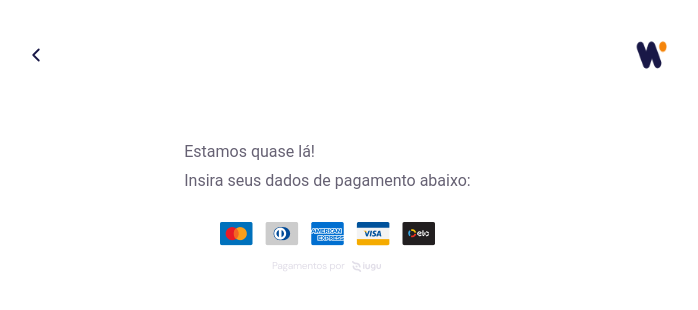
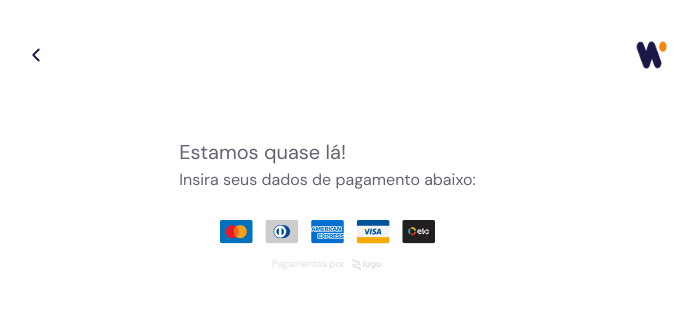
Before and after one commit to f3rnandorj/wb-challenge, a Next.js app: page / in a window 1280 px wide. Shown: the top 310 px of the page, without its empty margins (0-698 px from the left). Built offline with nearby package versions, Linux system fonts and the light colour scheme.

Commit message:
Finish to create Text component.

```diff
--- a/package.json
+++ b/package.json
@@ -10,6 +10,7 @@
     "prepare": "husky"
   },
   "dependencies": {
+    "@emotion/is-prop-valid": "^1.3.1",
     "lucide-react": "^0.484.0",
     "next": "15.2.4",
     "react": "^19.0.0",
--- a/src/components/Text/index.tsx
+++ b/src/components/Text/index.tsx
@@ -1,53 +1,42 @@
-// src/components/Text/index.tsx
-import styled, { DefaultTheme } from "styled-components";
+import { CSSProperties, ReactNode } from "react";
+import { DefaultTheme } from "styled-components";
+import { StyledText } from "./styles";
 
-interface TextProps {
-  size?: "xs" | "sm" | "md" | "lg" | "xl";
-  weight?: "light" | "regular" | "medium" | "bold";
-  color?: keyof DefaultTheme["colors"];
-  align?: "left" | "center" | "right" | "justify";
-  transform?: "none" | "uppercase" | "lowercase" | "capitalize";
+export type TextVariants =
+  | "h4"
+  | "body"
+  | "body2"
+  | "body2Alternative"
+  | "exceptions"
+  | "ctaText";
+
+export interface TextProps {
+  as?: React.ElementType;
+  preset?: TextVariants;
+  color?: keyof DefaultTheme["font"]["colors"];
+  children: ReactNode;
+  style?: CSSProperties | undefined;
 }
 
-export const Text = styled.p.withConfig({
-  shouldForwardProp: (prop) => prop !== "weight",
-})<TextProps>`
-  font-size: ${({ size }) => {
-    switch (size) {
-      case "xs":
-        return "0.75rem"; // 12px
-      case "sm":
-        return "0.875rem"; // 14px
-      case "md":
-        return "1rem"; // 16px
-      case "lg":
-        return "1.25rem"; // 20px
-      case "xl":
-        return "4rem"; // 64px
-      default:
-        return "1rem";
-    }
-  }};
+export function Text({
+  children,
+  preset = "body",
+  color = "text",
+  style,
+  ...sRTextProps
+}: TextProps) {
+  return (
+    <StyledText preset={preset} color={color} {...sRTextProps} style={style}>
+      {children}
+    </StyledText>
+  );
+}
 
-  font-weight: ${({ weight }) => {
-    switch (weight) {
-      case "light":
-        return 300;
-      case "regular":
-        return 400;
-      case "medium":
-        return 500;
-      case "bold":
-        return 700;
-      default:
-        return 400;
-    }
-  }};
-
-  color: ${({ theme, color }) =>
-    theme.font.colors[color as keyof typeof theme.font.colors] ||
-    theme.font.colors.text};
-
-  text-align: ${({ align }) => align || "left"};
-  text-transform: ${({ transform }) => transform || "none"};
-`;
+export const $fonts: Record<TextVariants, CSSProperties | undefined> = {
+  h4: { fontSize: 20, lineHeight: "100%", fontWeight: 400 },
+  body: { fontSize: 16, lineHeight: "100%", fontWeight: 400 },
+  body2: { fontSize: 14, lineHeight: "100%", fontWeight: 400 },
+  body2Alternative: { fontSize: 14, lineHeight: "100%", fontWeight: 700 },
+  ctaText: { fontSize: 12, lineHeight: "100%", fontWeight: 700 },
+  exceptions: { fontSize: 10, lineHeight: "100%", fontWeight: 400 },
+};
--- /dev/null
+++ b/src/components/Text/styles.ts
@@ -0,0 +1,12 @@
+import styled, { DefaultTheme } from "styled-components";
+import { $fonts, TextVariants } from ".";
+
+export const StyledText = styled.p<{
+  preset: TextVariants;
+  color: keyof DefaultTheme["font"]["colors"];
+}>`
+  font-size: ${({ preset }) => $fonts[preset]?.fontSize}px;
+  line-height: ${({ preset }) => $fonts[preset]?.lineHeight};
+  font-weight: ${({ preset }) => $fonts[preset]?.fontWeight};
+  color: ${({ theme, color }) => theme.font.colors[color]};
+`;
--- a/src/pages/_app.tsx
+++ b/src/pages/_app.tsx
@@ -1,12 +1,26 @@
 import { ResetCss, theme } from "@/theme";
 import type { AppProps } from "next/app";
-import { ThemeProvider } from "styled-components";
+import { StyleSheetManager, ThemeProvider } from "styled-components";
+import { DM_Sans } from "next/font/google";
+import isPropValid from "@emotion/is-prop-valid";
+
+const dmSans = DM_Sans({
+  subsets: ["latin"],
+  weight: ["400", "700"],
+  display: "swap",
+});
 
 export default function App({ Component, pageProps }: AppProps) {
   return (
     <ThemeProvider theme={theme}>
-      <ResetCss />
-      <Component {...pageProps} />
+      <div className={dmSans.className}>
+        <ResetCss />
+        <StyleSheetManager
+          shouldForwardProp={(propName) => isPropValid(propName)}
+        >
+          <Component {...pageProps} />
+        </StyleSheetManager>
+      </div>
     </ThemeProvider>
   );
 }
--- a/src/pages/index.tsx
+++ b/src/pages/index.tsx
@@ -20,7 +20,7 @@ export default function Home() {
         <MainGrid>
           <Column>
             <div>
-              <Text align="left" style={{ paddingBottom: spacing.s10 }}>
+              <Text preset="h4" as="h4" style={{ paddingBottom: spacing.s10 }}>
                 Estamos quase lá!
               </Text>
 
--- a/src/theme/globalStyles.ts
+++ b/src/theme/globalStyles.ts
@@ -17,7 +17,7 @@ export const ResetCss = createGlobalStyle`
   input,
   textarea,
   button {
-    font-family: 'Roboto', sans-serif;
+    font-family: 'DM Sans', sans-serif;
     font-weight: 400;
   }
 
```
Also changed, not shown: 1 other file (tests, documents, lock files or other folders).
